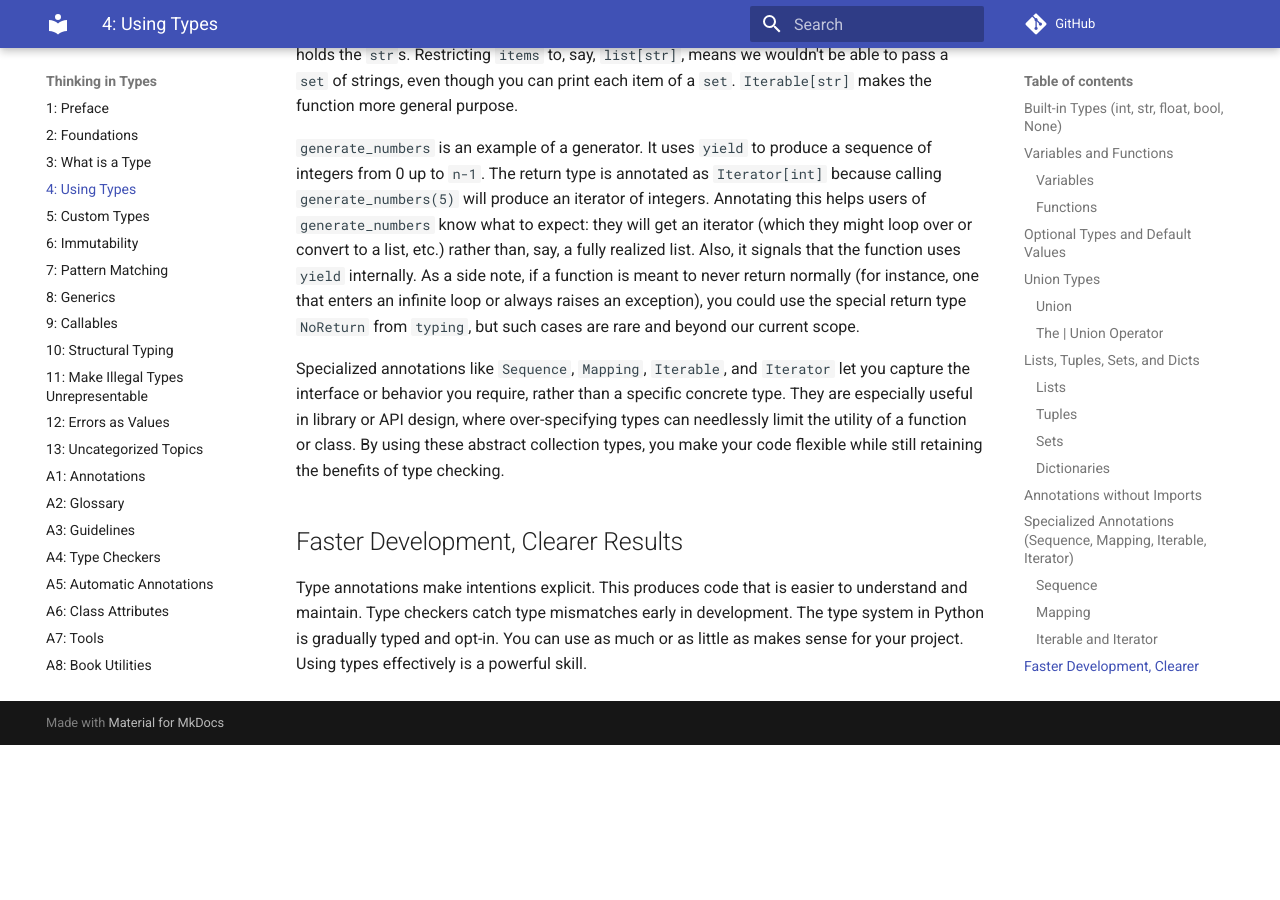
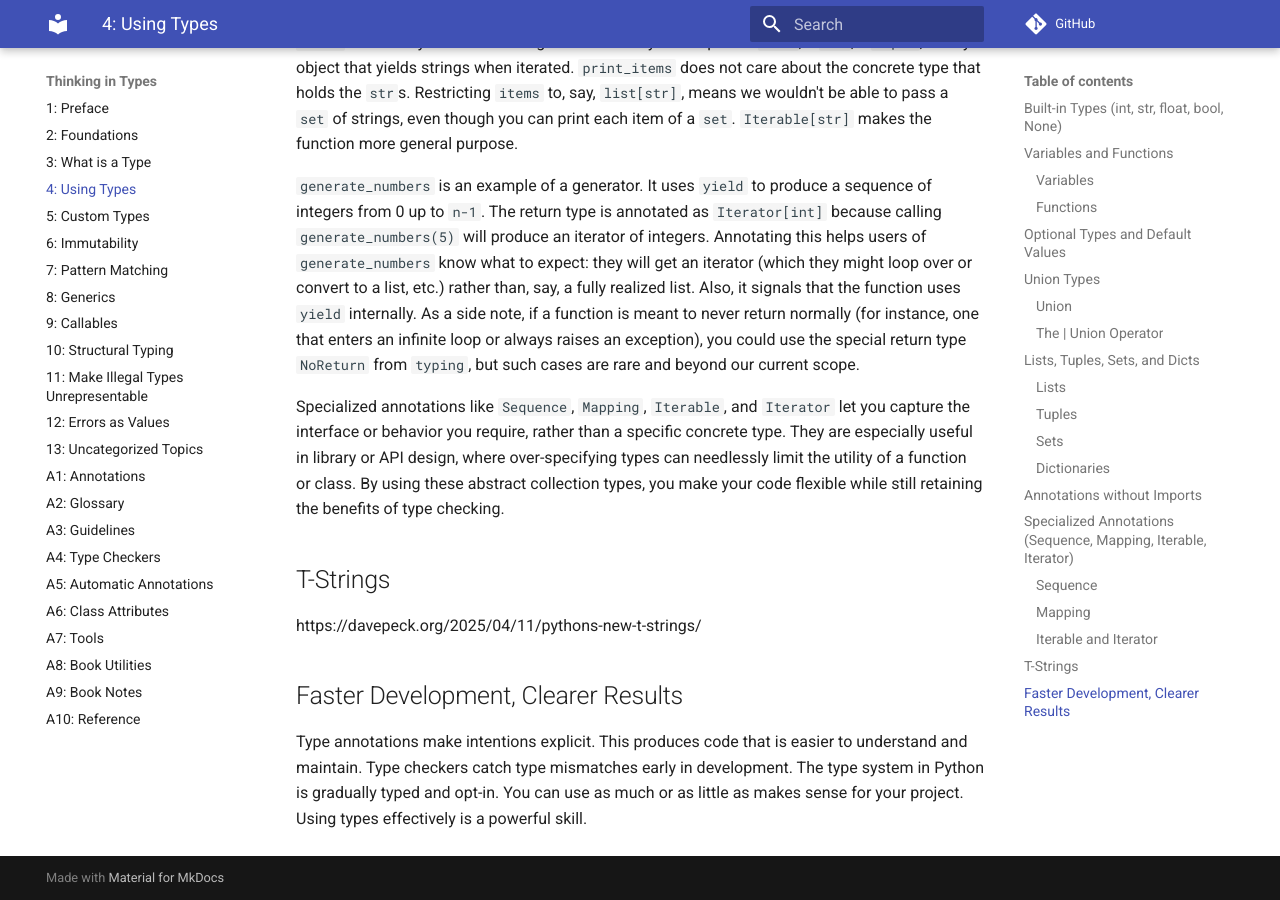
Before and after one commit to ThinkingInTypes/ThinkingInTypes.github.io, an MkDocs documentation site: the page built from Chapters/C04_Using_Types.md, in a window 1280 px wide and 900 px high, scrolled down 8807 px. Built offline with MkDocs 1.6.1 and Material for MkDocs 9.7.7, drawn with Linux system fonts in a browser that asks for light colours; comment, search, counter and statistics services are not loaded; before the commit the page ends 9552 px from its top, so only the background shows below that.

Commit message:
Update C04_Using_Types.md

````diff
--- a/Chapters/C04_Using_Types.md
+++ b/Chapters/C04_Using_Types.md
@@ -164,6 +164,8 @@
 
 
 print(f1(42), f1("forty-two"), f1(None))
+
+
 ## 42 forty-two None
 
 
@@ -324,7 +326,7 @@
 
 
 def get_user_age(
-    users: Mapping[str, int], username: str
+        users: Mapping[str, int], username: str
 ) -> int:
     return users.get(username, 0)
 ```
@@ -378,6 +380,10 @@
 They are especially useful in library or API design, where over-specifying types can needlessly limit the utility of a function or class.
 By using these abstract collection types, you make your code flexible while still retaining the benefits of type checking.
 
+## T-Strings
+
+https://davepeck.org/2025/04/11/pythons-new-t-strings/
+
 ## Faster Development, Clearer Results
 
 Type annotations make intentions explicit.
````
